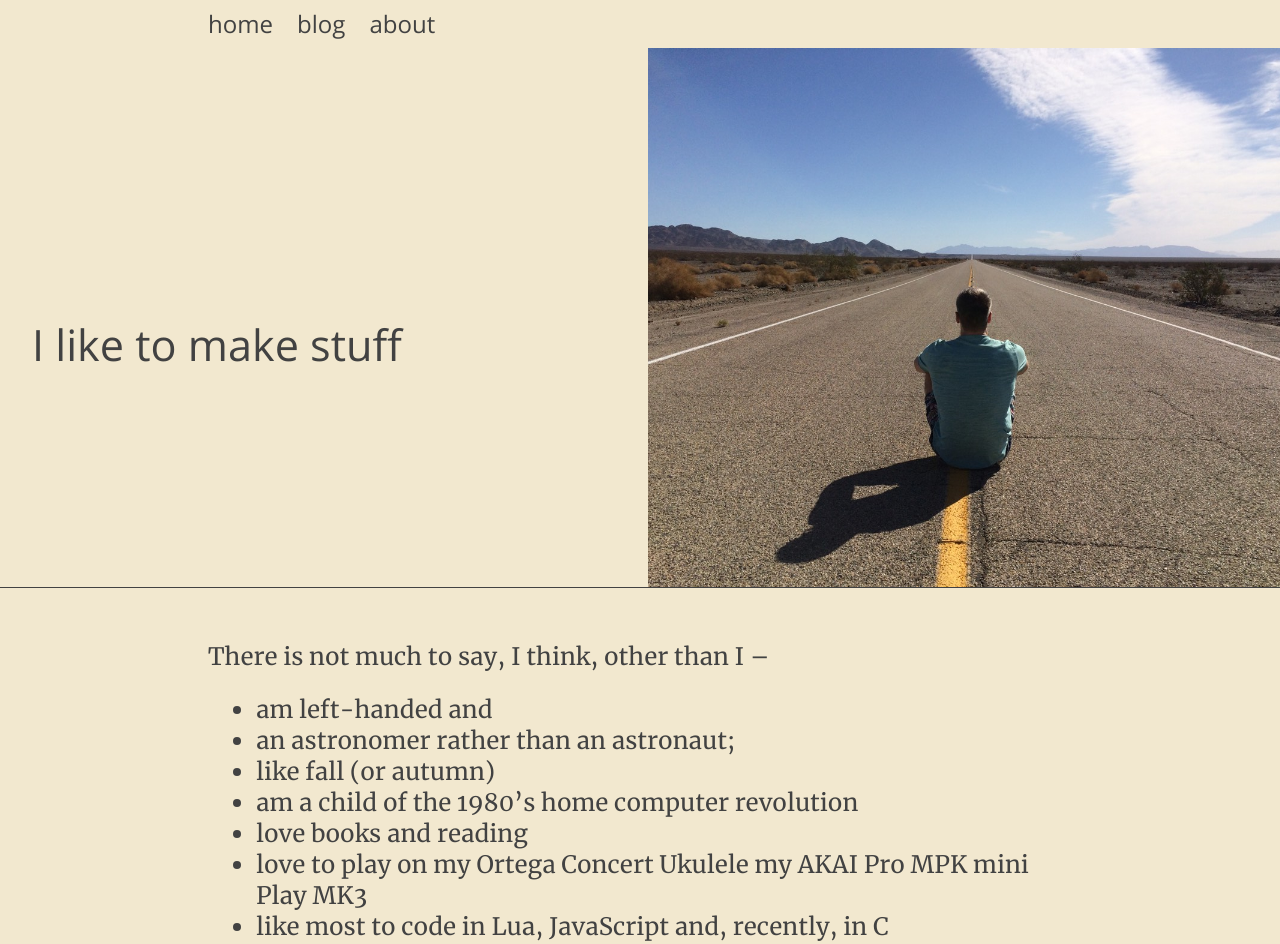
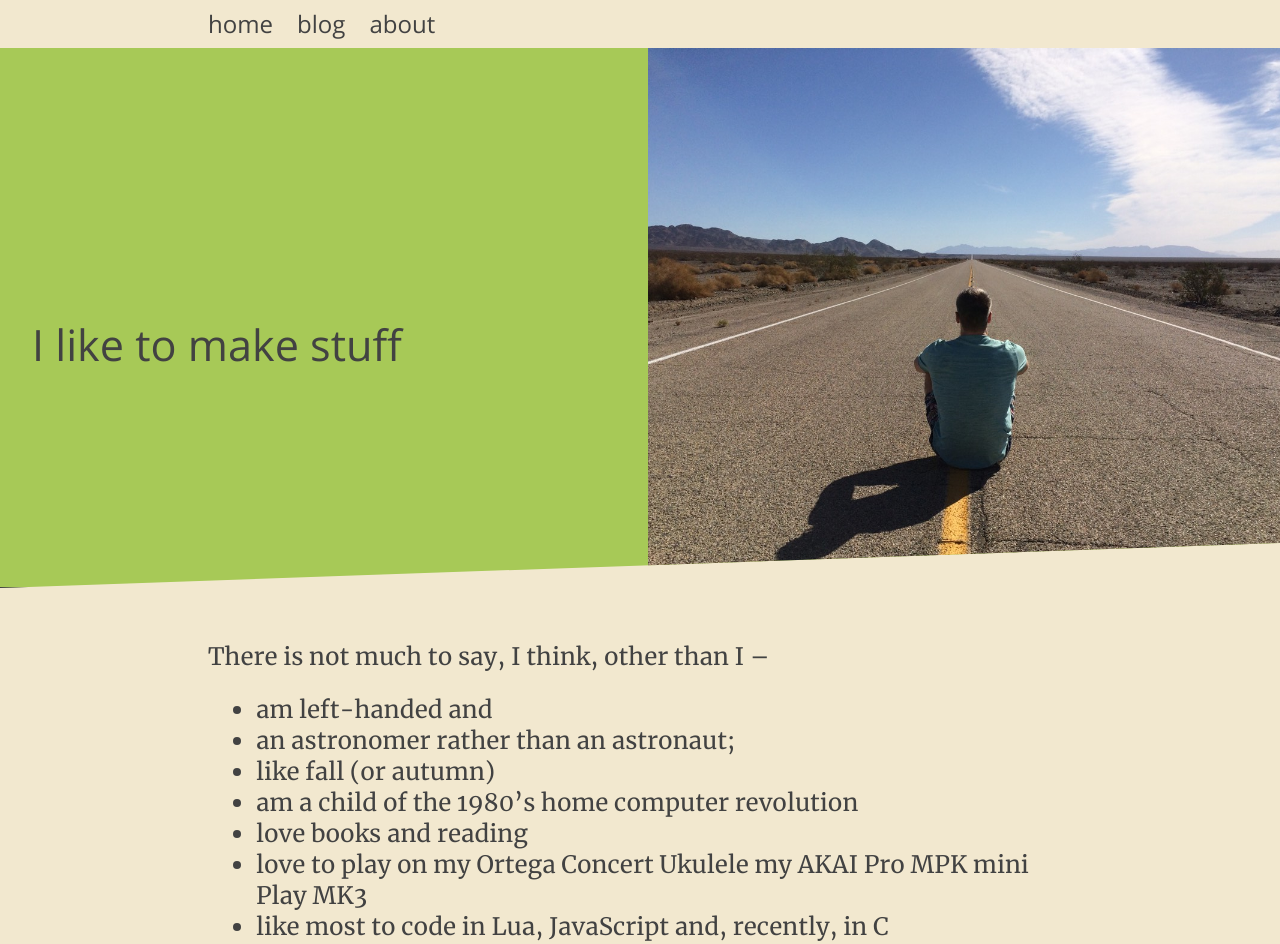
Before and after one commit to marc2o/marc2o.github.io, a Jekyll site: the page built from about.md, in a window 1280 px wide. Shown: the top 944 px of the page. Built offline with Jekyll 4.4.1, drawn with Linux system fonts in a browser that asks for light colours.

Commit message:
Update article.css

```diff
--- a/assets/css/article.css
+++ b/assets/css/article.css
@@ -215,9 +215,9 @@ header {
 	display: flex;
 	flex-flow: column;
 	align-content: center;
-  width: 100%;
+  	width: 100%;
 	overflow: hidden;
-  border-bottom: 0.05rem solid var(--text-color);
+  	border-bottom: 0.05rem solid var(--text-color);
 }
 
 header>picture {
@@ -354,6 +354,10 @@ th {
 }
 
 @media all and (min-width: 120ch) {
+	header {
+		background: var(--spot-color);
+		clip-path: polygon(0% 0%, 100% 0%, 100% calc(100% - 5vh), 0% 100%);
+	}
 	header,
 	header>picture {
 		height: 60vh;
```
